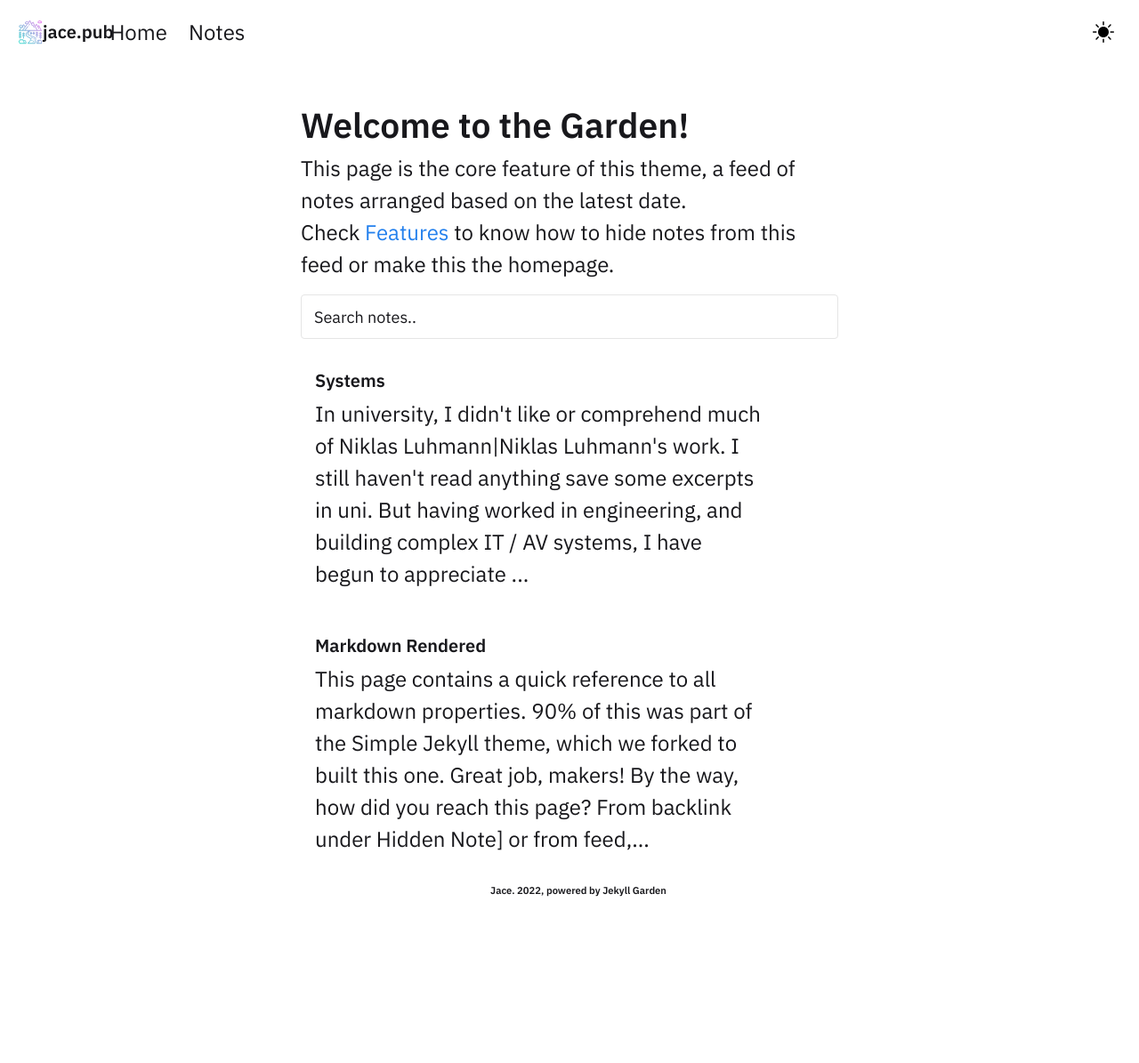
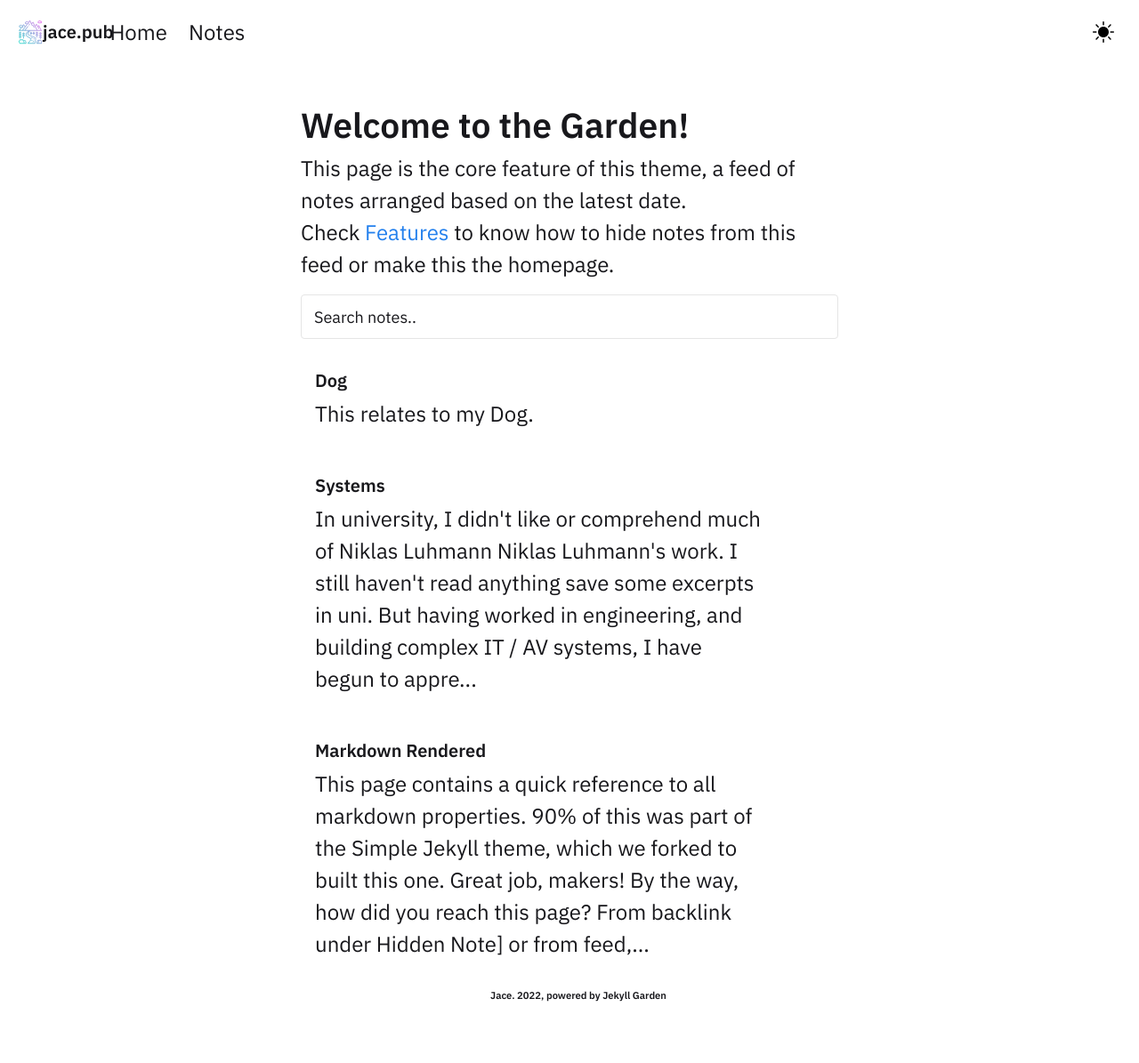
Before and after one commit to jaltgen/jacegardens, a Jekyll site: the page built from pages/notes.md, in a window 1280 px wide. Shown: the whole page at 89% size. Built offline with Jekyll 4.4.1, drawn with Linux system fonts in a browser that asks for light colours; before the commit the page ends 1077 px from its top, so only the background shows below that.

Commit message:
Trying to add content

```diff
--- /dev/null
+++ b/_notes/Public/Dog.md
@@ -0,0 +1,7 @@
+---
+title : Dog
+notetype : feed
+date : 25-03-2022
+---
+
+This relates to my [[Dog]].
```
Also changed, not shown: _notes/Public/Learning.md (added, +22 -0 lines), _notes/Public/Systems.md (+1 -1 lines).
